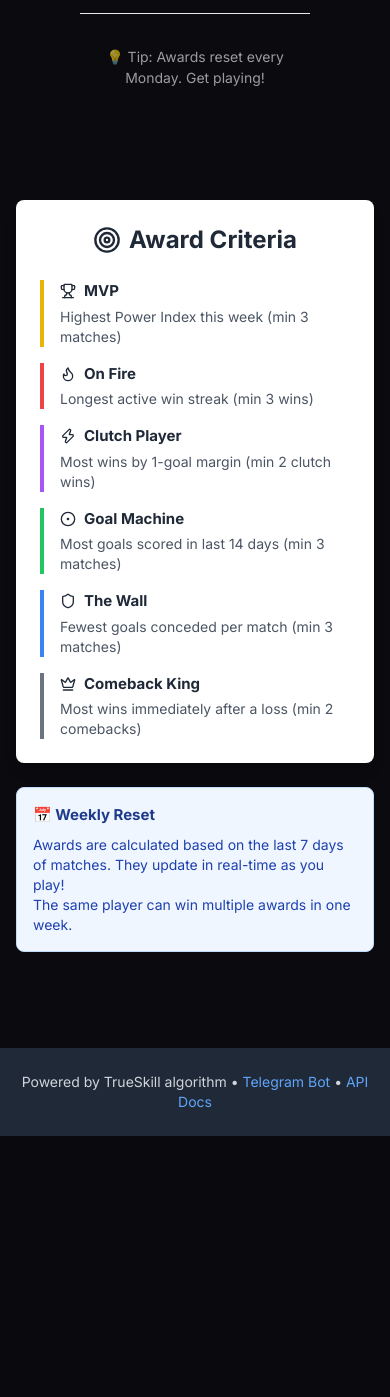
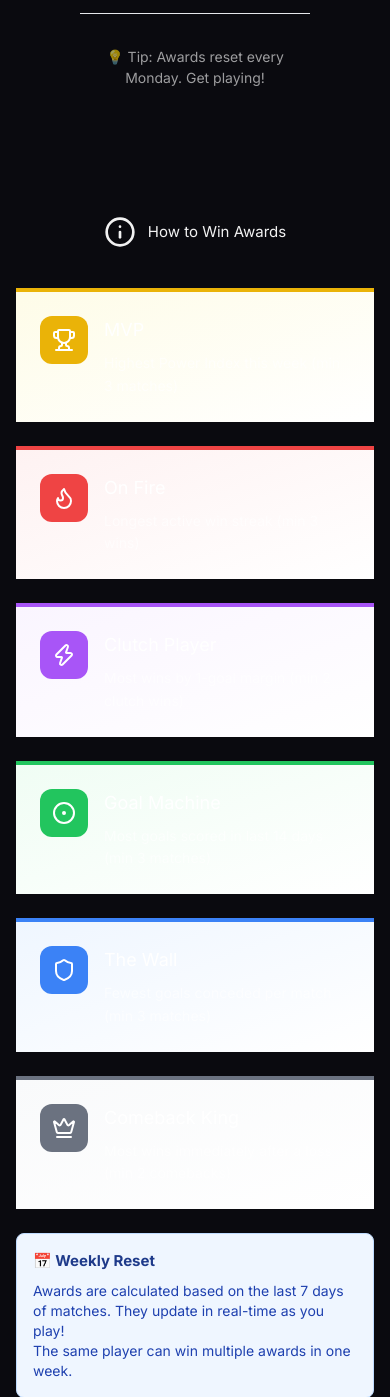
Before and after one commit to nkorobko/fifa-ranks, a FastAPI app: page /awards in a window 390 px wide. Shown: the part 656-2053 px from the top of the page. Before the commit the page ends 1792 px from the top, so only its background shows below. Run offline with FastAPI, Linux system fonts and the light colour scheme; data that the repository does not hold is empty; some libraries are stand-ins or nearby versions.

Commit message:
Issue #35: Redesign award criteria as visual cards
- Transform flat list into 3-column grid of styled mini-cards
- Each award gets distinct color-coded icon badge
- Add gradient background per award type (yellow/red/purple/green/blue/gray)
- Include colored top border accent (4px)
- Display icon in colored rounded square badge
- Improve typography with text-heading and text-caption classes
- Add hover scale effect (105%) for interactivity
- Better visual hierarchy with icon + title + description layout
- 3-column responsive grid (1 col mobile, 2 col tablet, 3 col desktop)

```diff
--- a/backend/app/templates/awards.html
+++ b/backend/app/templates/awards.html
@@ -67,71 +67,101 @@
     {% endif %}
 
     <!-- Award explanations -->
-    <div class="mt-12 bg-white dark:bg-gray-800 rounded-lg shadow-lg p-6">
-        <h3 class="text-2xl font-bold text-gray-800 dark:text-gray-100 mb-6 text-center flex items-center justify-center gap-2">
-            <i data-lucide="target" class="w-7 h-7"></i>
-            Award Criteria
+    <div class="mt-16">
+        <h3 class="text-title text-center flex items-center justify-center gap-3 mb-10">
+            <i data-lucide="info" class="w-8 h-8"></i>
+            How to Win Awards
         </h3>
 
-        <div class="grid grid-cols-1 md:grid-cols-2 gap-4">
-            <div class="border-l-4 border-yellow-500 pl-4">
-                <h4 class="font-bold text-gray-800 dark:text-gray-100 mb-1 flex items-center gap-2">
-                    <i data-lucide="trophy" class="w-4 h-4"></i>
-                    MVP
-                </h4>
-                <p class="text-sm text-gray-600 dark:text-gray-400">
+        <div class="grid grid-cols-1 md:grid-cols-2 lg:grid-cols-3 gap-6">
+            <!-- MVP -->
+            <div class="card p-6 hover:scale-105 transition-all bg-gradient-to-br from-yellow-50 to-white dark:from-yellow-900/10 dark:to-gray-800 border-t-4 border-yellow-500">
+                <div class="flex items-start gap-4">
+                    <div class="bg-yellow-500 rounded-xl p-3 flex-shrink-0">
+                        <i data-lucide="trophy" class="w-6 h-6 text-white"></i>
+                    </div>
+                    <div>
+                        <h4 class="text-heading text-lg mb-2">MVP</h4>
+                        <p class="text-caption leading-relaxed">
                             Highest Power Index this week (min 3 matches)
                         </p>
                     </div>
+                </div>
+            </div>
 
-            <div class="border-l-4 border-red-500 pl-4">
-                <h4 class="font-bold text-gray-800 dark:text-gray-100 mb-1 flex items-center gap-2">
-                    <i data-lucide="flame" class="w-4 h-4"></i>
-                    On Fire
-                </h4>
-                <p class="text-sm text-gray-600 dark:text-gray-400">
+            <!-- On Fire -->
+            <div class="card p-6 hover:scale-105 transition-all bg-gradient-to-br from-red-50 to-white dark:from-red-900/10 dark:to-gray-800 border-t-4 border-red-500">
+                <div class="flex items-start gap-4">
+                    <div class="bg-red-500 rounded-xl p-3 flex-shrink-0">
+                        <i data-lucide="flame" class="w-6 h-6 text-white"></i>
+                    </div>
+                    <div>
+                        <h4 class="text-heading text-lg mb-2">On Fire</h4>
+                        <p class="text-caption leading-relaxed">
                             Longest active win streak (min 3 wins)
                         </p>
                     </div>
+                </div>
+            </div>
 
-            <div class="border-l-4 border-purple-500 pl-4">
-                <h4 class="font-bold text-gray-800 dark:text-gray-100 mb-1 flex items-center gap-2">
-                    <i data-lucide="zap" class="w-4 h-4"></i>
-                    Clutch Player
-                </h4>
-                <p class="text-sm text-gray-600 dark:text-gray-400">
+            <!-- Clutch Player -->
+            <div class="card p-6 hover:scale-105 transition-all bg-gradient-to-br from-purple-50 to-white dark:from-purple-900/10 dark:to-gray-800 border-t-4 border-purple-500">
+                <div class="flex items-start gap-4">
+                    <div class="bg-purple-500 rounded-xl p-3 flex-shrink-0">
+                        <i data-lucide="zap" class="w-6 h-6 text-white"></i>
+                    </div>
+                    <div>
+                        <h4 class="text-heading text-lg mb-2">Clutch Player</h4>
+                        <p class="text-caption leading-relaxed">
                             Most wins by 1-goal margin (min 2 clutch wins)
                         </p>
                     </div>
+                </div>
+            </div>
 
-            <div class="border-l-4 border-green-500 pl-4">
-                <h4 class="font-bold text-gray-800 dark:text-gray-100 mb-1 flex items-center gap-2">
-                    <i data-lucide="circle-dot" class="w-4 h-4"></i>
-                    Goal Machine
-                </h4>
-                <p class="text-sm text-gray-600 dark:text-gray-400">
+            <!-- Goal Machine -->
+            <div class="card p-6 hover:scale-105 transition-all bg-gradient-to-br from-green-50 to-white dark:from-green-900/10 dark:to-gray-800 border-t-4 border-green-500">
+                <div class="flex items-start gap-4">
+                    <div class="bg-green-500 rounded-xl p-3 flex-shrink-0">
+                        <i data-lucide="circle-dot" class="w-6 h-6 text-white"></i>
+                    </div>
+                    <div>
+                        <h4 class="text-heading text-lg mb-2">Goal Machine</h4>
+                        <p class="text-caption leading-relaxed">
                             Most goals scored in last 14 days (min 3 matches)
                         </p>
                     </div>
+                </div>
+            </div>
 
-            <div class="border-l-4 border-blue-500 pl-4">
-                <h4 class="font-bold text-gray-800 dark:text-gray-100 mb-1 flex items-center gap-2">
-                    <i data-lucide="shield" class="w-4 h-4"></i>
-                    The Wall
-                </h4>
-                <p class="text-sm text-gray-600 dark:text-gray-400">
+            <!-- The Wall -->
+            <div class="card p-6 hover:scale-105 transition-all bg-gradient-to-br from-blue-50 to-white dark:from-blue-900/10 dark:to-gray-800 border-t-4 border-blue-500">
+                <div class="flex items-start gap-4">
+                    <div class="bg-blue-500 rounded-xl p-3 flex-shrink-0">
+                        <i data-lucide="shield" class="w-6 h-6 text-white"></i>
+                    </div>
+                    <div>
+                        <h4 class="text-heading text-lg mb-2">The Wall</h4>
+                        <p class="text-caption leading-relaxed">
                             Fewest goals conceded per match (min 3 matches)
                         </p>
                     </div>
+                </div>
+            </div>
 
-            <div class="border-l-4 border-gray-500 pl-4">
-                <h4 class="font-bold text-gray-800 dark:text-gray-100 mb-1 flex items-center gap-2">
-                    <i data-lucide="crown" class="w-4 h-4"></i>
-                    Comeback King
-                </h4>
-                <p class="text-sm text-gray-600 dark:text-gray-400">
+            <!-- Comeback King -->
+            <div class="card p-6 hover:scale-105 transition-all bg-gradient-to-br from-gray-50 to-white dark:from-gray-900/10 dark:to-gray-800 border-t-4 border-gray-500">
+                <div class="flex items-start gap-4">
+                    <div class="bg-gray-500 rounded-xl p-3 flex-shrink-0">
+                        <i data-lucide="crown" class="w-6 h-6 text-white"></i>
+                    </div>
+                    <div>
+                        <h4 class="text-heading text-lg mb-2">Comeback King</h4>
+                        <p class="text-caption leading-relaxed">
                             Most wins immediately after a loss (min 2 comebacks)
                         </p>
+                    </div>
+                </div>
             </div>
         </div>
     </div>
```
Lines whose indentation alone changed are shown as unchanged.
